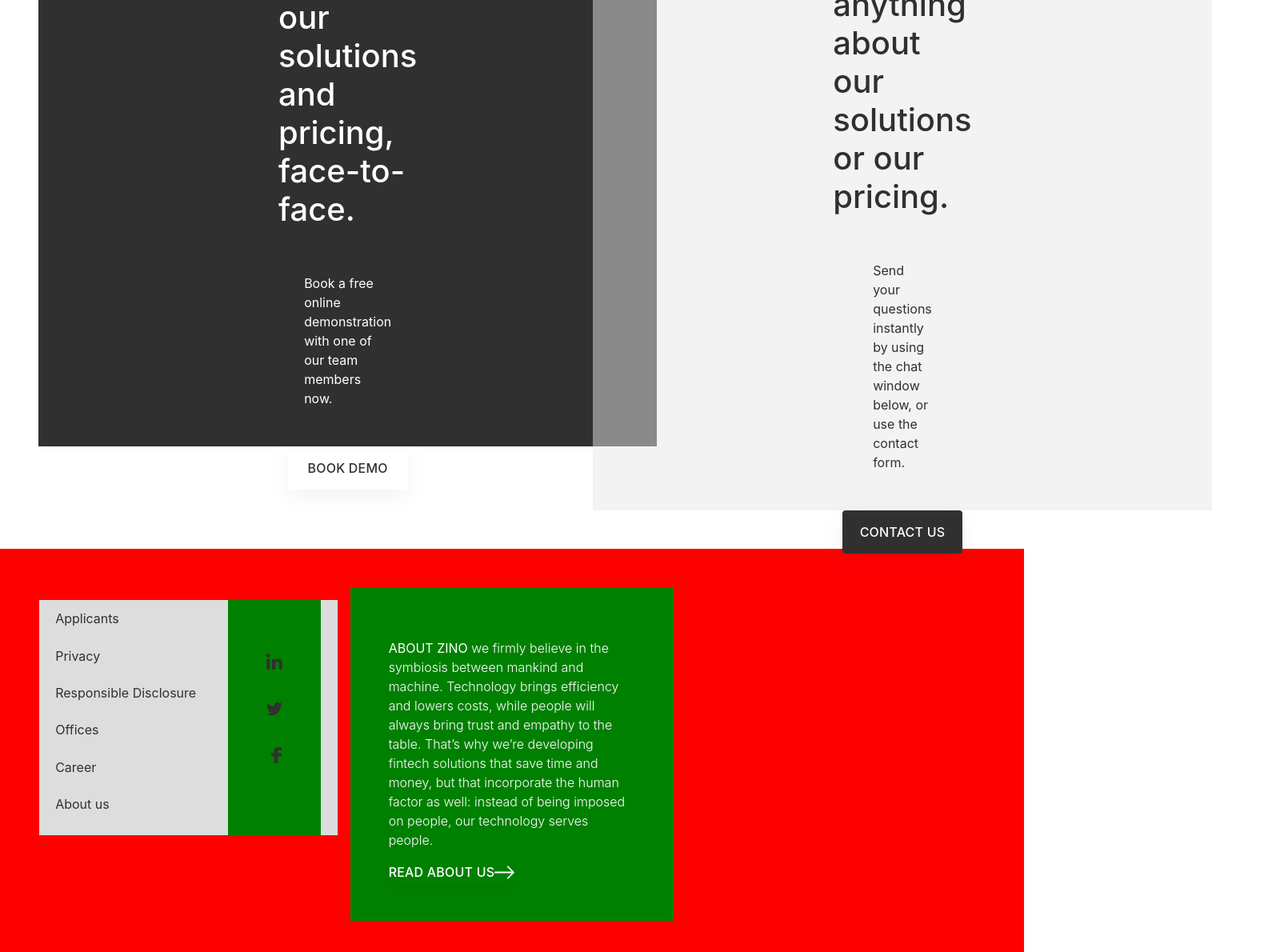
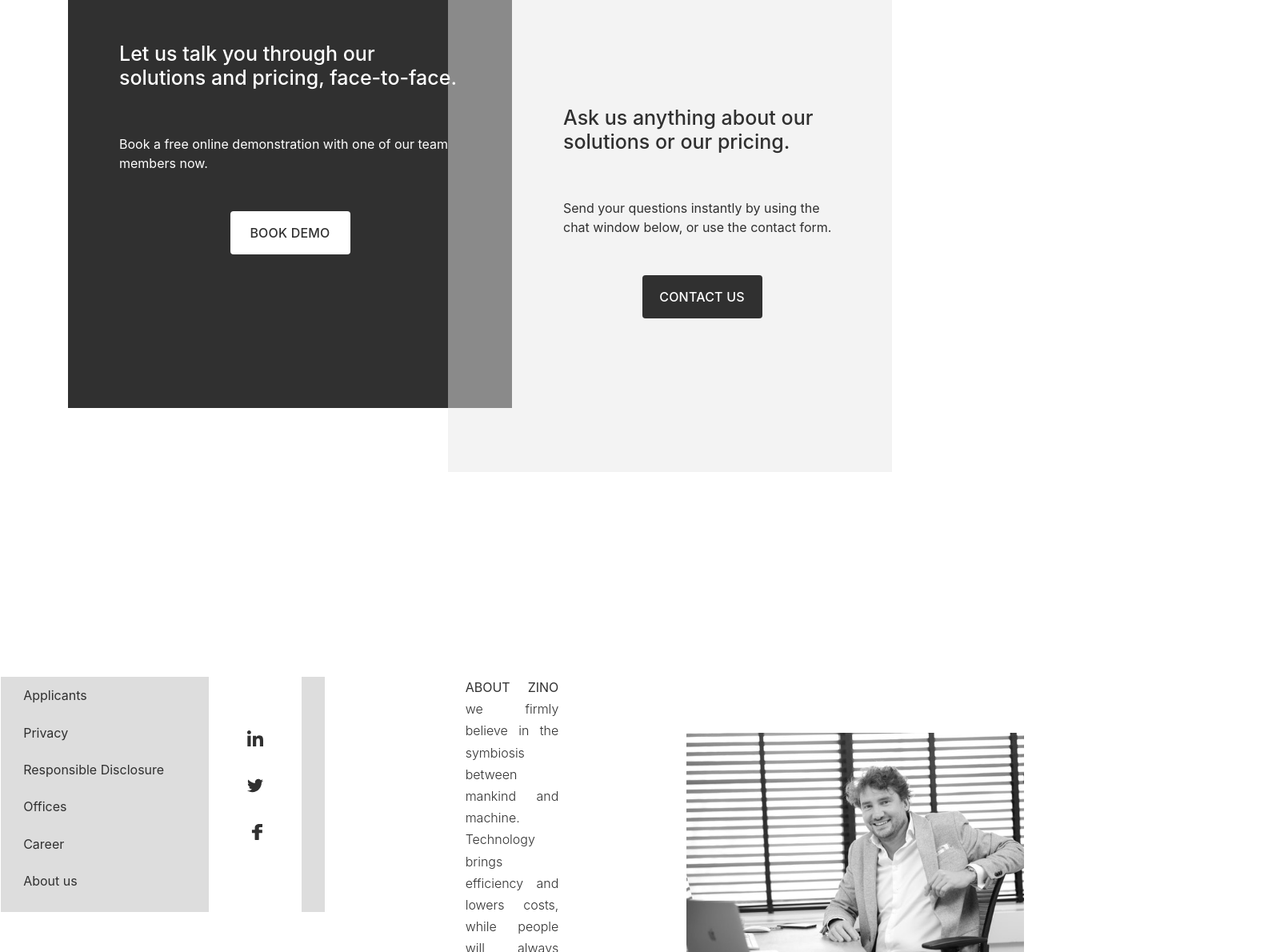
Before and after one commit to arasemami/z-landing-page, an Angular app: page / in a window 1280 px wide. Shown: the part 220-1410 px from the top of the page at 80% size, 1595 px wide, since content can reach past the window. Built offline with nearby package versions, Linux system fonts and the light colour scheme.

Commit message:
fixed footer booking text styles

```diff
--- a/src/app/components/footer/footer.component.html
+++ b/src/app/components/footer/footer.component.html
@@ -1,22 +1,22 @@
 <footer>
-    <div class="container-fluid p-5 custome-center">
+    <div class="container custome-center">
        <div class="book-container">
         <div class="d-left">
-            <h1>Let us talk you through our solutions and pricing, face-to-face.</h1>
+            <h2>Let us talk you through our solutions and pricing, face-to-face.</h2>
             <p>Book a free online demonstration with one of our team members now.</p>
             <app-main-button text="Book Demo" color="#303030" bgColor="#ffffff"></app-main-button>
         </div>
         <div class="d-right">
-            <h1>Ask us anything about our solutions or our pricing.</h1>
+            <h2>Ask us anything about our solutions or our pricing.</h2>
             <p>Send your questions instantly by using the chat window below, or use the contact form.</p>
             <app-main-button text="Contact Us" color="#ffffff" bgColor="#303030"></app-main-button>
         </div>
        </div>
     </div>
 
-    <div class="container-fluid p-5 bg-red">
+    <div class="container-fluid p-0 footer-info">
         <div class="row">
-            <div class="col-lg-4 bg-red p-3">
+            <div class="col-lg-4  p-3">
                 <div class="menu-container">
                   <ul>
                       <li>Applicants</li>
@@ -29,17 +29,17 @@
                   <div class="social-container">
                         <ul>
                             <li>
-                                <a href="#">
+                                <a href="https://www.linkedin.com/company/zinokish" target="_blank">
                                     <div class="social icon-linkedin"></div>
                                 </a>
                             </li>
                             <li>
-                                <a href="#">
+                                <a href="https://twitter.com/CompanyZino" target="_blank">
                                     <div class="social icon-twitter"></div>
                                 </a>
                             </li>
                             <li>
-                                <a href="#">
+                                <a href="https://www.facebook.com/zinokish.tech/" target="_blank">
                                     <div class="social icon-fb"></div>
                                 </a>
                             </li>
@@ -47,11 +47,13 @@
                   </div>
                 </div>
             </div>
-            <div class="col-lg-4 bg-green p-5 about-zino">
+            <div class="col-lg-4 about-zino">
                 <p><b>ABOUT ZINO</b> we firmly believe in the symbiosis between mankind and machine. Technology brings efficiency and lowers costs, while people will always bring trust and empathy to the table. That’s why we’re developing fintech solutions that save time and money, but that incorporate the human factor as well: instead of being imposed on people, our technology serves people.</p>
                 <app-simple-button text="Read about us"></app-simple-button>
             </div>
-            <div class="col-lg-4 bg-red p-3"></div>
+            <div class="col-lg-4  p-0">
+                <div class="our-image"></div>
+            </div>
         </div>
     </div>
 </footer>
--- a/src/app/components/footer/footer.component.scss
+++ b/src/app/components/footer/footer.component.scss
@@ -14,7 +14,7 @@ footer {
       align-items: center;
       justify-content: center;
       flex-direction: column;
-      padding: 3rem 20rem;
+      padding: 3rem 2rem;
 
       p {
         padding: 3rem 2rem;
@@ -30,14 +30,23 @@ footer {
       background-color: #e7e7e77d;
       margin-top: 80px;
       margin-left: -80px;
+      padding-left: 7rem;
 
       p,
-      h1 {
+      h2 {
         color: #303030;
       }
+
     }
+    h2{
+        font-size: 25px;
+        padding: 0 2rem;
+      }
   }
 
+  .footer-info {
+    padding-top: 15rem !important;
+  }
 
   .menu-container {
     background-color: #dddddd;
@@ -56,16 +65,20 @@ footer {
     }
 
     .social-container {
-      background-color: green;
+      background-color: #ffffff;
       padding: 3rem;
     }
   }
 
   .about-zino {
+    color: #303030 !important;
+    padding: 0 10rem;
 
     p {
       padding: 1rem 0;
       font-weight: 300;
+      line-height: 1.7rem;
+      text-align: justify;
     }
   }
 
@@ -82,14 +95,26 @@ footer {
   .icon-fb {
     background-image: url('../../../assets/img/icons/facebook-logo.svg');
   }
+
   .icon-twitter {
     background-image: url('../../../assets/img/icons/twitter.svg');
   }
+
   .icon-linkedin {
     background-image: url('../../../assets/img/icons/linkedin.svg');
   }
+
   .icon-instagram {
     background-image: url('../../../assets/img/icons/facebook-logo.svg');
+  }
+
+
+  .our-image {
+    height: 500px;
+    background-image: url('../../../assets/img/png/02.jpeg');
+    background-position: center;
+    background-size: 100%;
+    background-repeat: no-repeat;
   }
 }
 
--- a/src/styles.scss
+++ b/src/styles.scss
@@ -7,6 +7,7 @@
   padding: 0;
   margin: 0;
   box-sizing: border-box;
+  overflow-x: hidden;
 }
 body {
   background-color: #ffffff;
```
